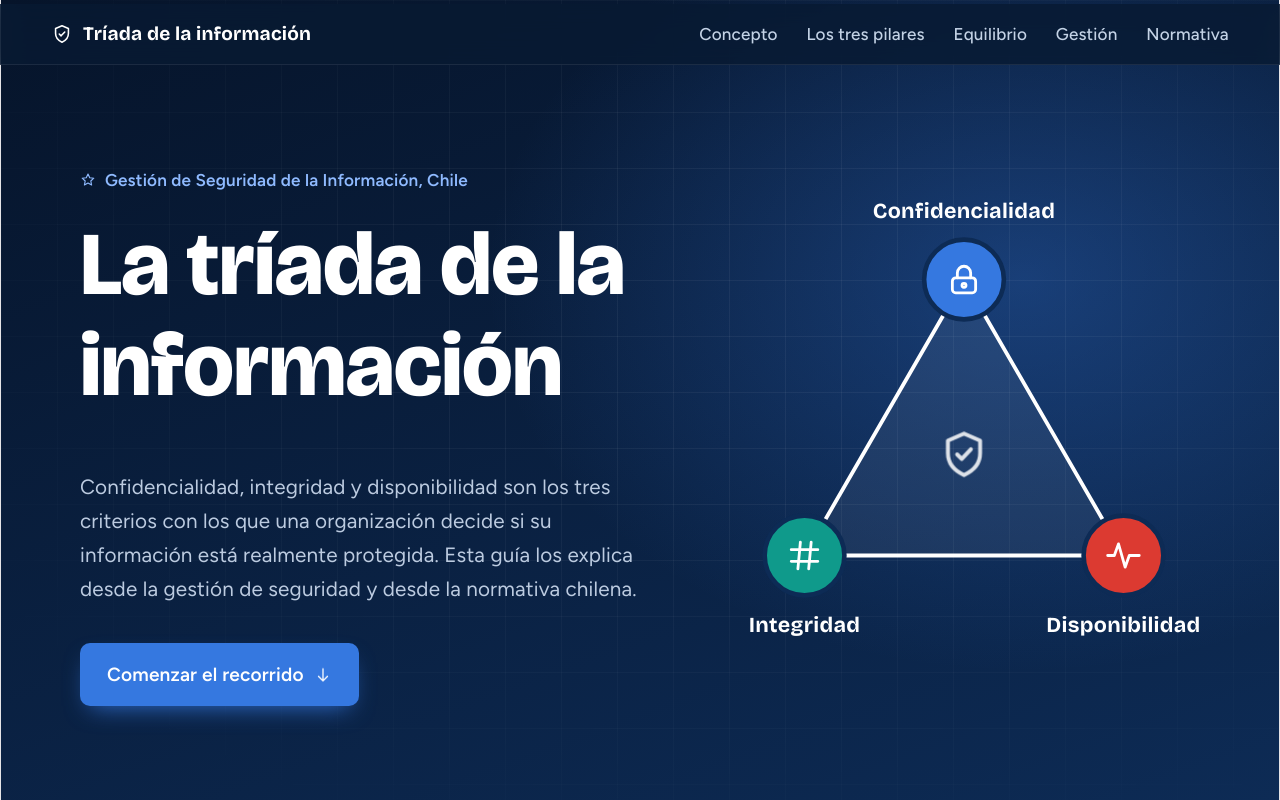
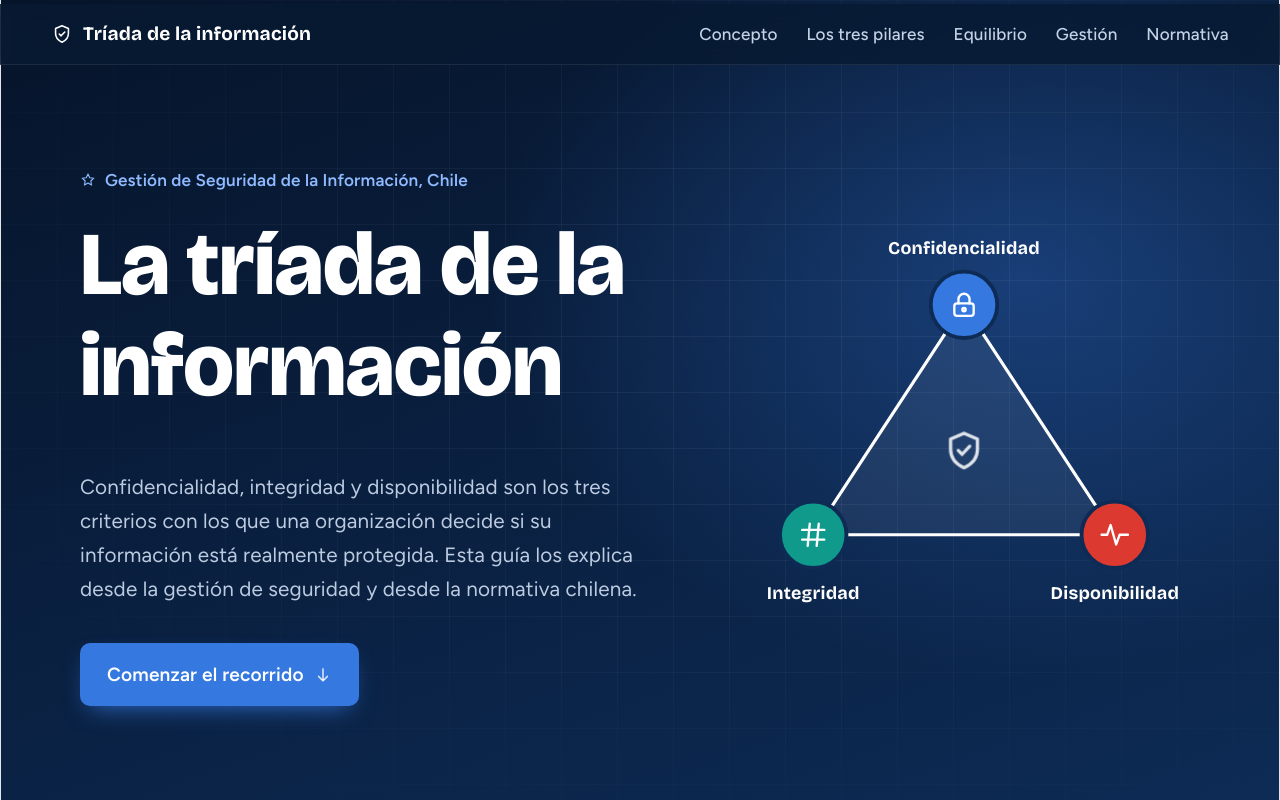
Before and after one commit to kibkili/infografia-triada-info, a React (Vite) app: page / in a window 1280 px wide. Shown: the top 800 px of the page. Built offline with nearby package versions, Linux system fonts and the light colour scheme.

Commit message:
Infografía de la tríada de la información con diseño profesionaladasdasadsf

```diff
--- a/src/App.jsx
+++ b/src/App.jsx
@@ -96,13 +96,13 @@ const EXTRA = [
 const byKey = Object.fromEntries(PILLARS.map((p) => [p.key, p]))
 
 /* ---------- Triángulo ---------- */
-const NODE = { C: [150, 46], I: [46, 226], D: [254, 226] }
+const NODE = { C: [180, 46], I: [62, 226], D: [298, 226] }
 
 function Triad({ active = null, center = null }) {
   return (
-    <svg className="triad" viewBox="0 0 300 290" role="img" aria-label="Triángulo de la tríada: confidencialidad, integridad y disponibilidad">
-      <path className="tri-fill" d="M150 46 L46 226 L254 226 Z" />
-      <path className="tri-line" pathLength="1" d="M150 46 L46 226 L254 226 Z" />
+    <svg className="triad" viewBox="0 0 360 290" role="img" aria-label="Triángulo de la tríada: confidencialidad, integridad y disponibilidad">
+      <path className="tri-fill" d="M180 46 L62 226 L298 226 Z" />
+      <path className="tri-line" pathLength="1" d="M180 46 L62 226 L298 226 Z" />
       {PILLARS.map((p) => {
         const [x, y] = NODE[p.key]
         const on = active === p.key
@@ -118,9 +118,9 @@ function Triad({ active = null, center = null }) {
         )
       })}
       {center ? (
-        <text x="150" y="172" textAnchor="middle" className="tri-center" key={center}>{center}</text>
+        <text x="180" y="172" textAnchor="middle" className="tri-center" key={center}>{center}</text>
       ) : (
-        <Icon name="shield" x="132" y="142" width="36" height="36" className="tri-shield" />
+        <Icon name="shield" x="162" y="142" width="36" height="36" className="tri-shield" />
       )}
     </svg>
   )
```
